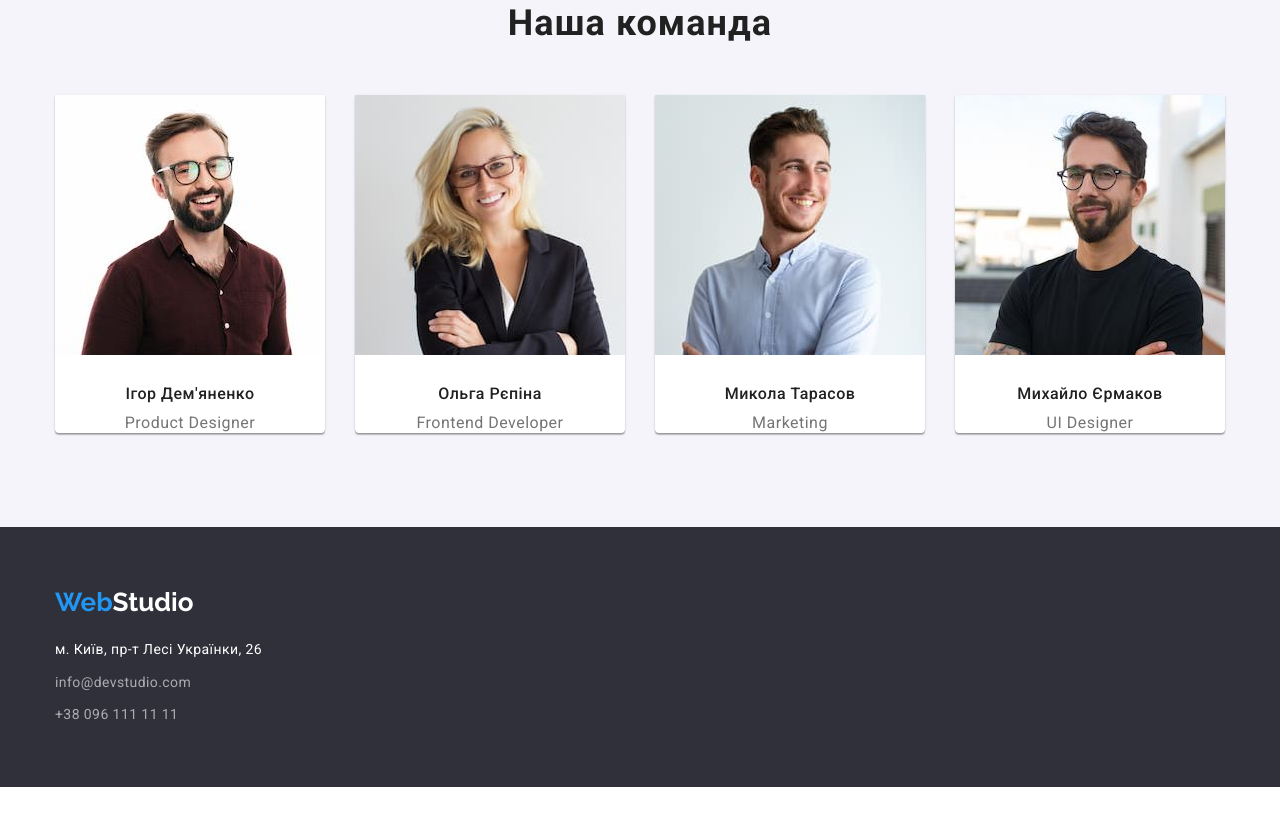
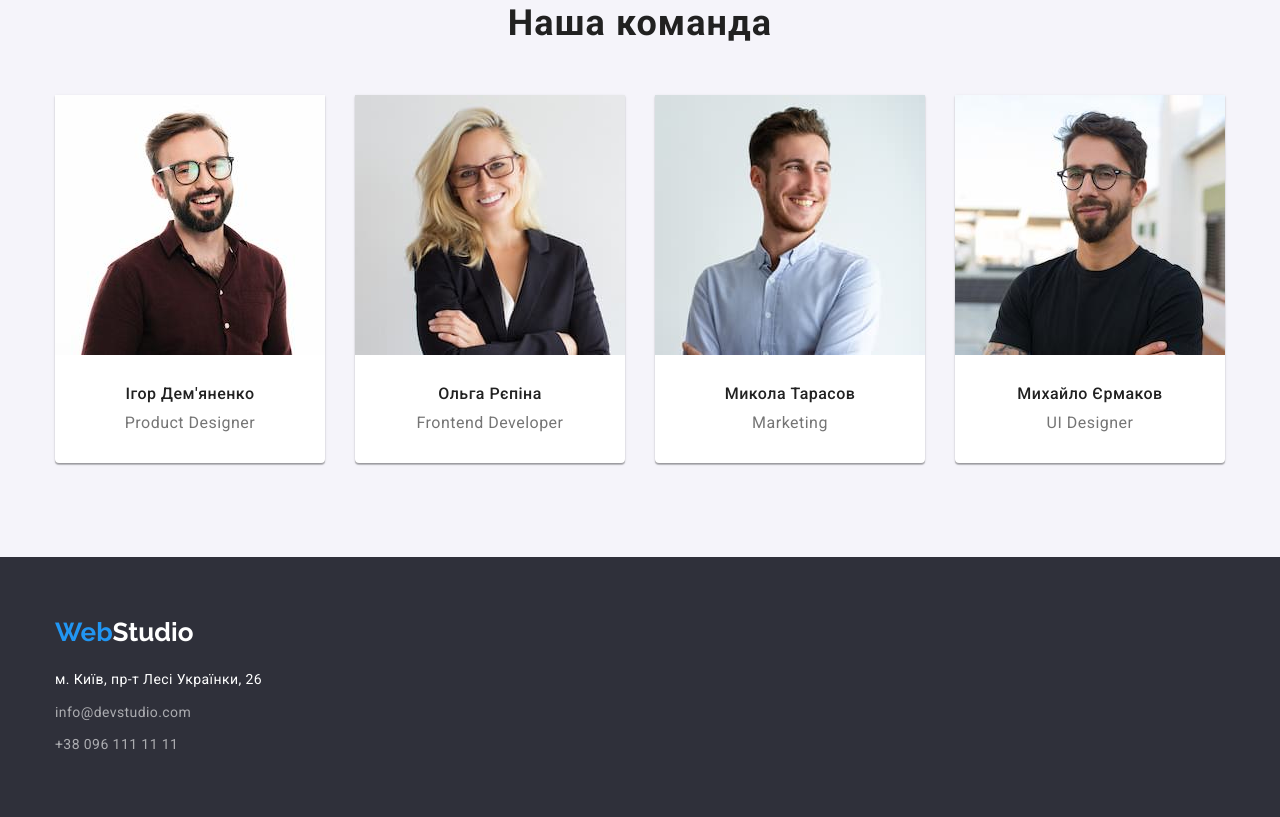
Before and after one commit to SerShem/goit-markup-hw-03, a plain HTML site: page index.html in a window 1280 px wide. Shown: the part 1537-2354 px from the top of the page. Before the commit the page ends 2324 px from the top, so only its background shows below. Drawn offline with nearby package versions, Linux system fonts and the light colour scheme.

Commit message:
2 correct after comment

```diff
--- a/css/styles.css
+++ b/css/styles.css
@@ -326,7 +326,6 @@ text-decoration: none;
   letter-spacing: 0.03em;
   color: var(--text-blak);
 
-  margin-top: 30px;
   margin-bottom: 10px;
 }
 
@@ -334,6 +333,9 @@ text-decoration: none;
   font-size: 16px;
   line-height: 1.18;
   letter-spacing: 0.03em;
+}
+.team-cart-box{
+  padding: 30px;
 }
 
 /*-----------------main portfolio-----------------------*/
--- a/index.html
+++ b/index.html
@@ -124,32 +124,40 @@
               src="./images/team_ihor_d.jpg"
               alt="чоловік в окулярах на білому фоні"
               >
+              <div class="team-cart-box">
                 <h3 class="team-cart-allname">Ігор Дем'яненко</h3>
                 <p class="team-cart-text">Product Designer</p>
+              </div>
             </li>
             <li class="item container-center cart-item">
               <img
               src="./images/team_olga_r.jpg"
               alt="дівчина з світлим волоссям в окулярах на сірому фоні"
               >
+              <div class="team-cart-box">
                 <h3 class="team-cart-allname">Ольга Рєпіна</h3>
                 <p class="team-cart-text">Frontend Developer</p>
+              </div>
             </li>
             <li class="item container-center cart-item">
               <img
               src="./images/team_mikola_t.jpg"
               alt="чоловік в синій сорочті на блакиному фоні"
               >
+              <div class="team-cart-box">
                 <h3 class="team-cart-allname">Микола Тарасов</h3>
                 <p class="team-cart-text">Marketing</p>
+              </div>
             </li>
             <li class="item container-center cart-item">
               <img
               src="./images/team_mihail_y.jpg"
               alt="чоловік в окулярах в чорній сорочті на фоні білого будинку"
               >
+              <div class="team-cart-box">
                 <h3 class="team-cart-allname">Михайло Єрмаков</h3>
                 <p class="team-cart-text">UI Designer</p>
+              </div>
             </li>
           </ul>
         </div>
```
Lines whose indentation alone changed are shown as unchanged.
